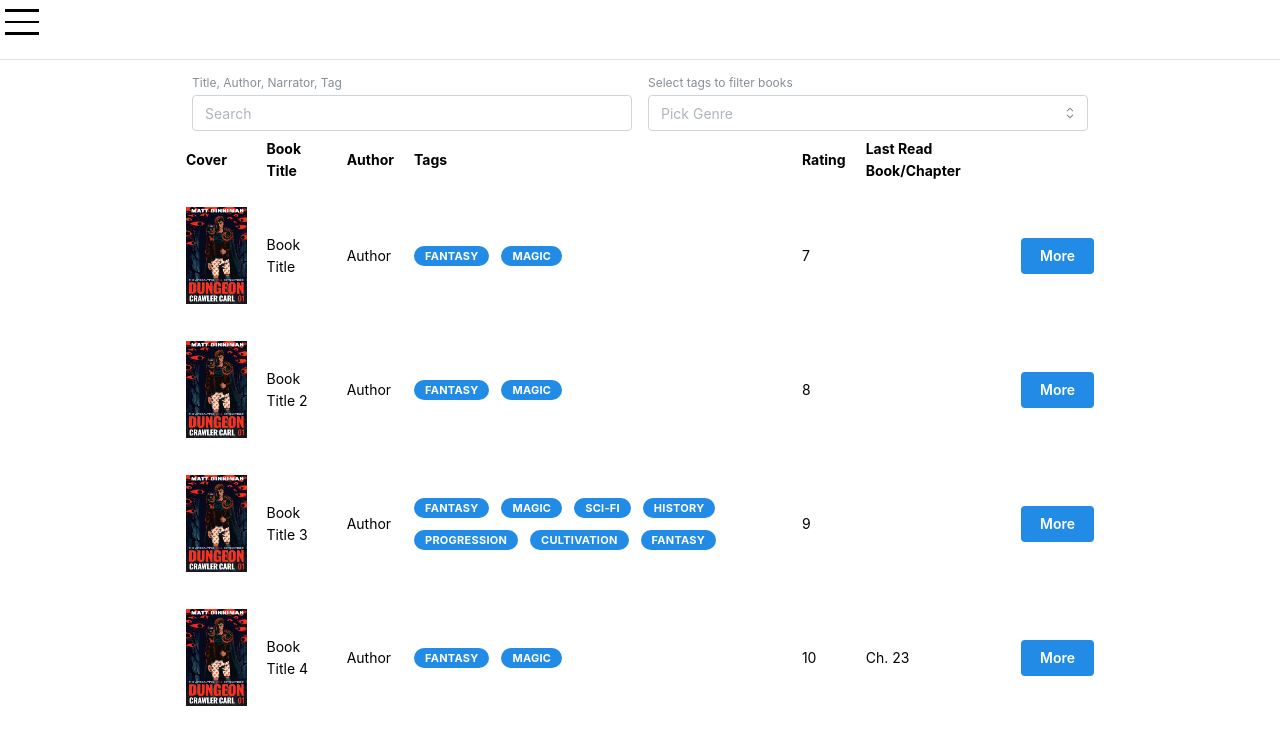
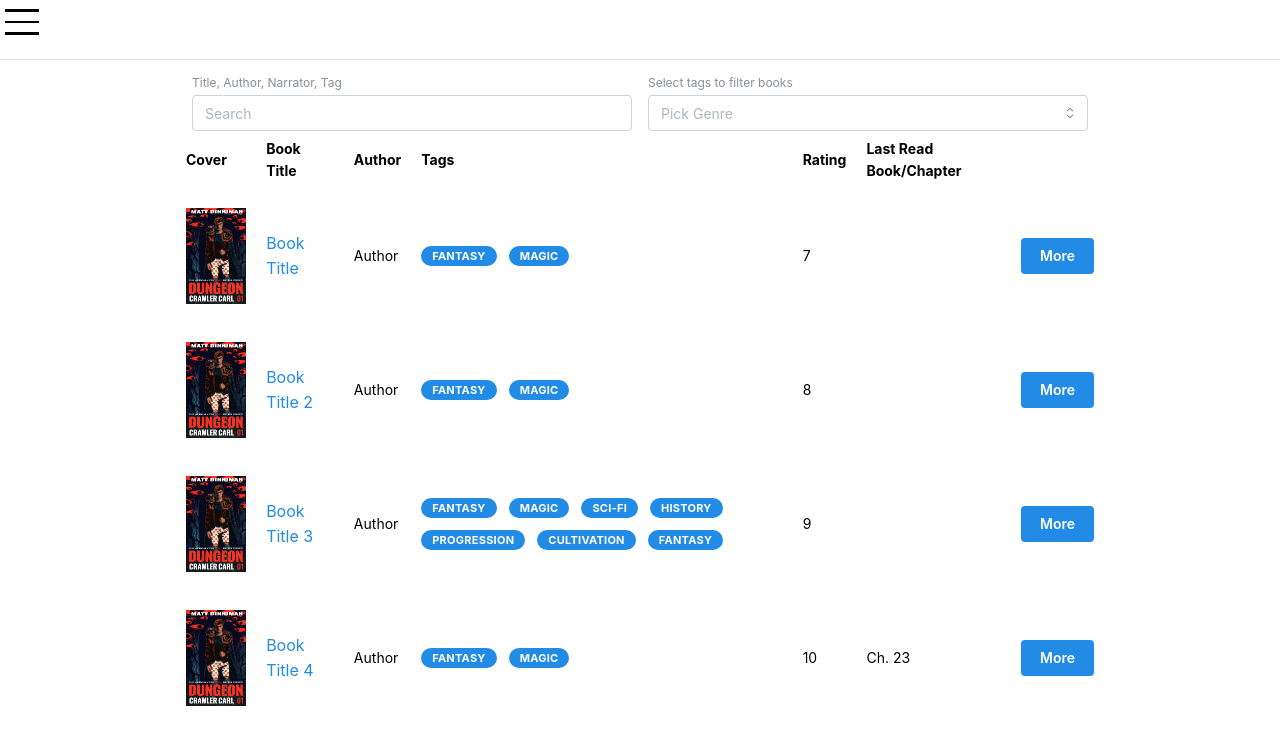
Before and after one commit to KennethWhite/Book-Tracking, a React (Vite) app in the folder BookTracking.Web/: page / in a window 1280 px wide. Shown: the top 744 px of the page. Built offline with nearby package versions, Linux system fonts and the light colour scheme.

Commit message:
Adding link to book
Signed-off-by: Kenny White <kennival@hotmail.com>

```diff
--- a/BookTracking.Web/src/pages/Home/BookTable.tsx
+++ b/BookTracking.Web/src/pages/Home/BookTable.tsx
@@ -1,5 +1,5 @@
 import { Fragment, ReactNode } from 'react';
-import { Badge, Button, Collapse, Flex, Image, Table } from '@mantine/core';
+import { Anchor, Badge, Button, Collapse, Flex, Image, Table } from '@mantine/core';
 import { useDisclosure } from '@mantine/hooks';
 import { Book } from '../../models/Book';
 import { ExpandedBookRow } from './ExpandedBookRow';
@@ -57,7 +57,11 @@ export const BookTable = () => {
         <Table.Td>
           <Image radius="md" src={book.coverImage} h={120} fit="contain" />
         </Table.Td>
-        <Table.Td>{book.title}</Table.Td>
+        <Table.Td>
+          <Anchor href={book.link.href} target="_blank">
+            {book.title}
+          </Anchor>
+        </Table.Td>
         <Table.Td>{book.author}</Table.Td>
         <Table.Td>
           {' '}
--- a/BookTracking.Web/src/pages/Home/ExpandedBookRow.tsx
+++ b/BookTracking.Web/src/pages/Home/ExpandedBookRow.tsx
@@ -1,5 +1,6 @@
 import { ReactNode } from 'react';
-import { Table } from '@mantine/core';
+import { Link } from 'react-router-dom';
+import { Anchor, NavLink, Table } from '@mantine/core';
 import { Book } from '../../models/Book';
 
 interface ExpandedBookRowProps {
@@ -15,7 +16,6 @@ export const ExpandedBookRow = ({ book }: ExpandedBookRowProps): ReactNode => {
       </Table.Thead>
       <Table.Tbody>
         <Table.Td>{book.author}</Table.Td>
-        <Table.Td>{book.link.href}</Table.Td>
       </Table.Tbody>
     </Table>
   );
```
